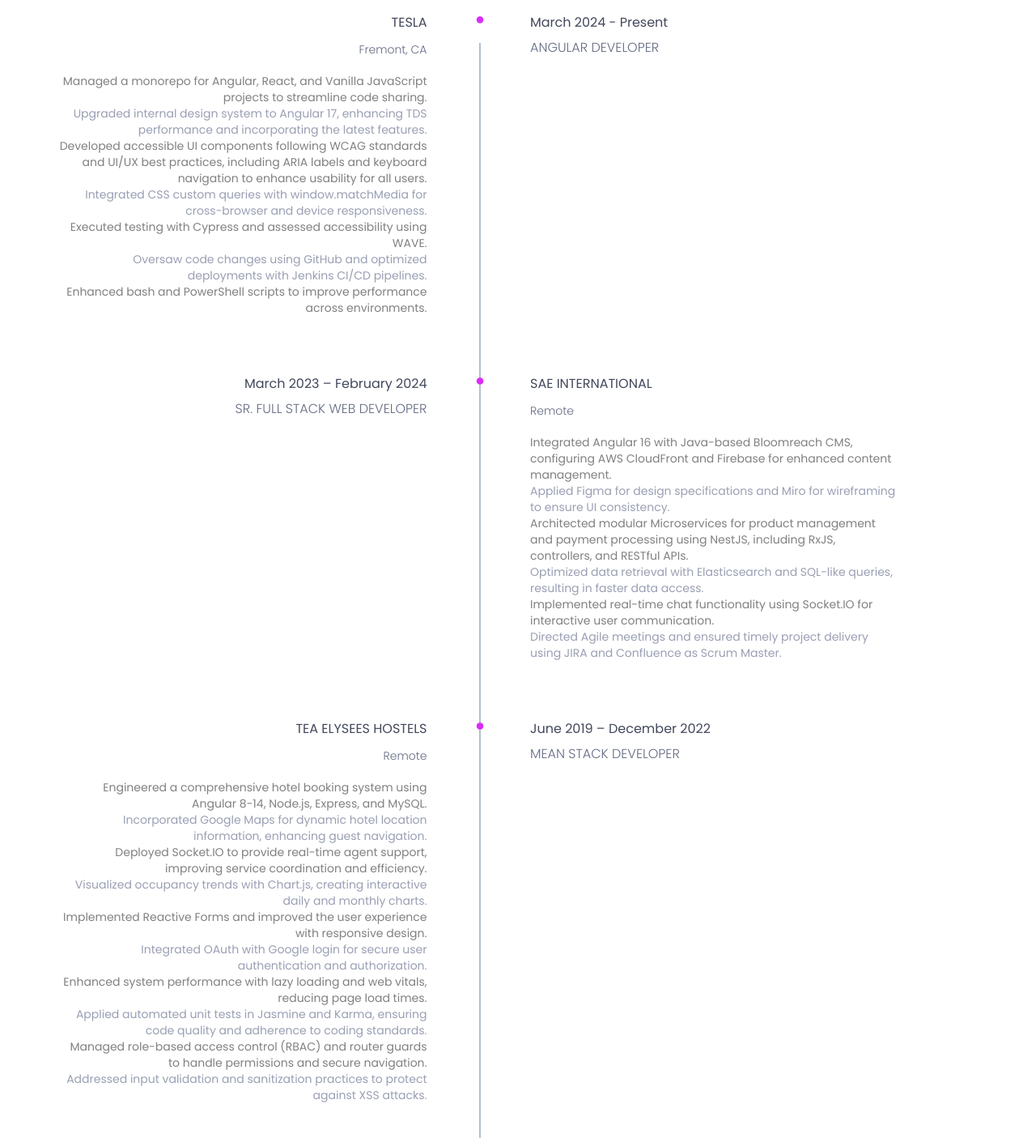
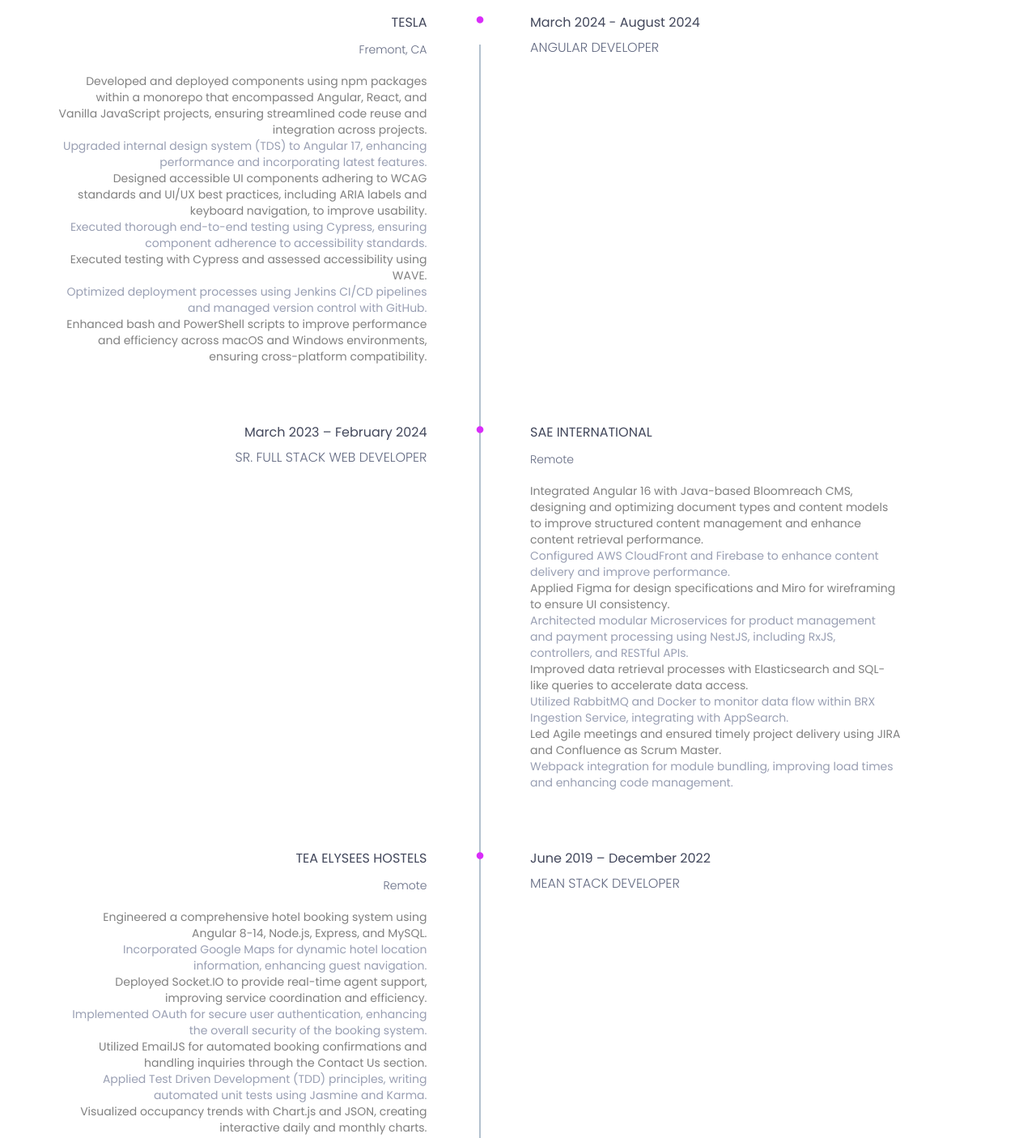
Before and after one commit to yoookii/yoookii.github.io, a website: page index.html in a window 1280 px wide. Shown: the part 3100-4505 px from the top of the page at 81% size. Drawn offline with nearby package versions, Linux system fonts and the light colour scheme.

Commit message:
updated resume

```diff
--- a/index.html
+++ b/index.html
@@ -336,29 +336,32 @@
                         <h5>Fremont, CA</h5>
                         <ul class="description">
                           <li>
-                            Managed a monorepo for Angular, React, and Vanilla JavaScript projects to streamline code
-                            sharing.
+                            Developed and deployed components using npm packages within a monorepo that encompassed
+                            Angular, React, and Vanilla JavaScript projects, ensuring streamlined code reuse and
+                            integration across projects.
                           </li>
                           <li>
-                            Upgraded internal design system to Angular 17, enhancing TDS performance and incorporating
-                            the latest features.
+                            Upgraded internal design system (TDS) to Angular 17, enhancing performance and incorporating
+                            latest features.
                           </li>
                           <li>
-                            Developed accessible UI components following WCAG standards and UI/UX best practices,
-                            including ARIA labels and keyboard navigation to enhance usability for all users.
+                            Designed accessible UI components adhering to WCAG standards and UI/UX best practices,
+                            including ARIA labels and keyboard navigation, to improve usability.
                           </li>
                           <li>
-                            Integrated CSS custom queries with window.matchMedia for cross-browser and device
-                            responsiveness.
+                            Executed thorough end-to-end testing using Cypress, ensuring component adherence to
+                            accessibility standards.
                           </li>
                           <li>
                             Executed testing with Cypress and assessed accessibility using WAVE.
                           </li>
                           <li>
-                            Oversaw code changes using GitHub and optimized deployments with Jenkins CI/CD pipelines.
+                            Optimized deployment processes using Jenkins CI/CD pipelines and managed version control
+                            with GitHub.
                           </li>
                           <li>
-                            Enhanced bash and PowerShell scripts to improve performance across environments.
+                            Enhanced bash and PowerShell scripts to improve performance and efficiency across macOS and
+                            Windows environments, ensuring cross-platform compatibility.
                           </li>
                         </ul>
                       </div>
@@ -368,7 +371,7 @@
                     <div class="experience-time">
                       <h2>
                         <span><i class="fa fa-circle" aria-hidden="true"></i></span>
-                        March 2024 - Present
+                        March 2024 - August 2024
                       </h2>
                       <h3>Angular Developer</h3>
                     </div>
@@ -397,8 +400,12 @@
                         <h5>remote</h5>
                         <ul class="description">
                           <li>
-                            Integrated Angular 16 with Java-based Bloomreach CMS, configuring AWS CloudFront and
-                            Firebase for enhanced content management.
+                            Integrated Angular 16 with Java-based Bloomreach CMS, designing and optimizing document
+                            types and content models to improve structured content management and enhance content
+                            retrieval performance.
+                          </li>
+                          <li>
+                            Configured AWS CloudFront and Firebase to enhance content delivery and improve performance.
                           </li>
                           <li>
                             Applied Figma for design specifications and Miro for wireframing to ensure UI consistency.
@@ -408,15 +415,19 @@
                             NestJS, including RxJS, controllers, and RESTful APIs.
                           </li>
                           <li>
-                            Optimized data retrieval with Elasticsearch and SQL-like queries, resulting in faster data
+                            Improved data retrieval processes with Elasticsearch and SQL-like queries to accelerate data
                             access.
                           </li>
                           <li>
-                            Implemented real-time chat functionality using Socket.IO for interactive user communication.
+                            Utilized RabbitMQ and Docker to monitor data flow within BRX Ingestion Service, integrating
+                            with AppSearch.
                           </li>
                           <li>
-                            Directed Agile meetings and ensured timely project delivery using JIRA and Confluence as
-                            Scrum Master.
+                            Led Agile meetings and ensured timely project delivery using JIRA and Confluence as Scrum
+                            Master.
+                          </li>
+                          <li>
+                            Webpack integration for module bundling, improving load times and enhancing code management.
                           </li>
                         </ul>
                       </div>
@@ -448,20 +459,23 @@
                             efficiency.
                           </li>
                           <li>
-                            Visualized occupancy trends with Chart.js, creating interactive daily and monthly charts.
+                            Implemented OAuth for secure user authentication, enhancing the overall security of the
+                            booking system.
                           </li>
                           <li>
-                            Implemented Reactive Forms and improved the user experience with responsive design.
+                            Utilized EmailJS for automated booking confirmations and handling inquiries through the
+                            Contact Us section.
                           </li>
                           <li>
-                            Integrated OAuth with Google login for secure user authentication and authorization.
+                            Applied Test Driven Development (TDD) principles, writing automated unit tests using Jasmine
+                            and Karma.
+                          </li>
+                          <li>
+                            Visualized occupancy trends with Chart.js and JSON, creating interactive daily and monthly
+                            charts.
                           </li>
                           <li>
                             Enhanced system performance with lazy loading and web vitals, reducing page load times.
-                          </li>
-                          <li>
-                            Applied automated unit tests in Jasmine and Karma, ensuring code quality and adherence to coding
-                            standards.
                           </li>
                           <li>
                             Managed role-based access control (RBAC) and router guards to handle permissions and secure
```
Also changed, not shown: 5 other files.
